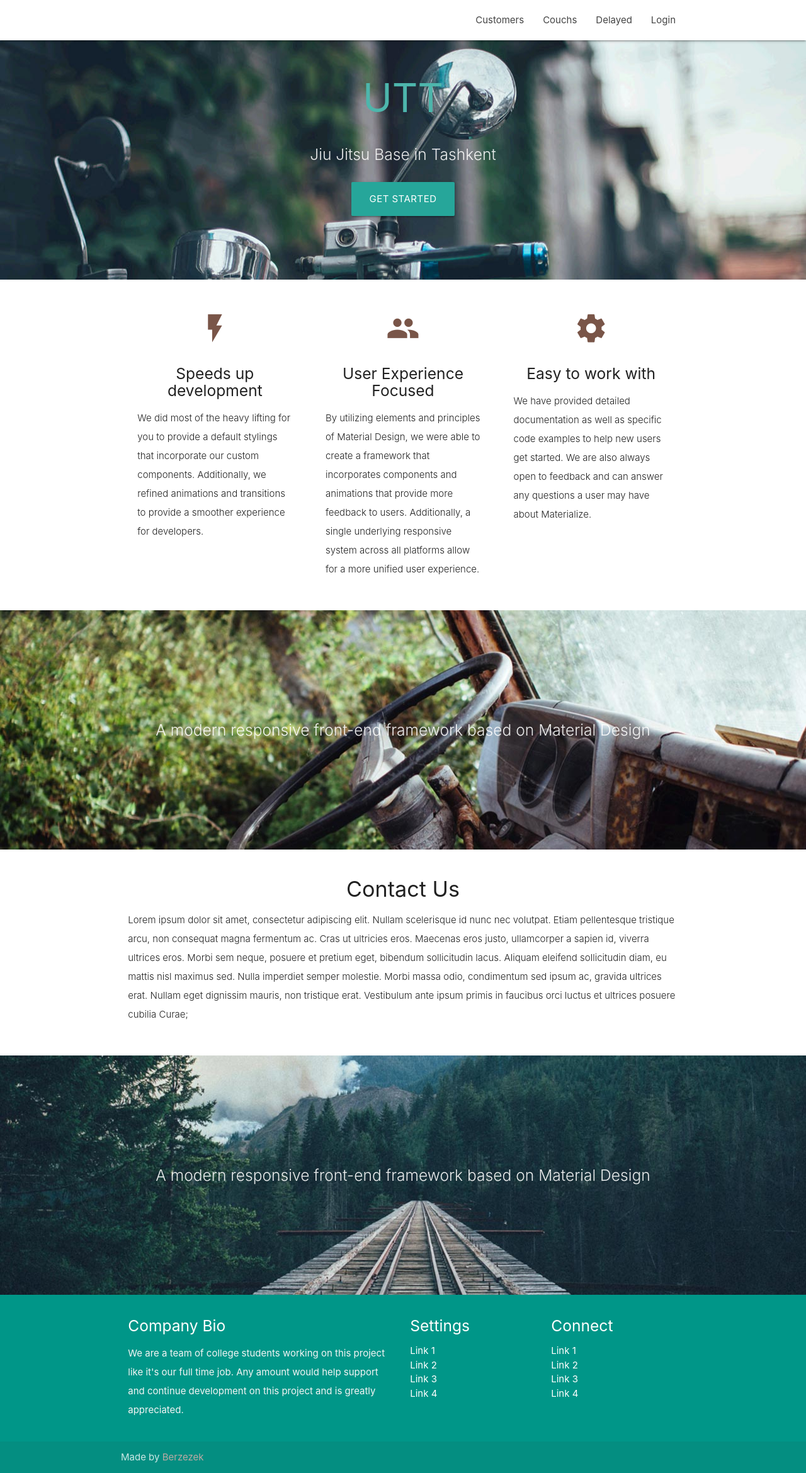
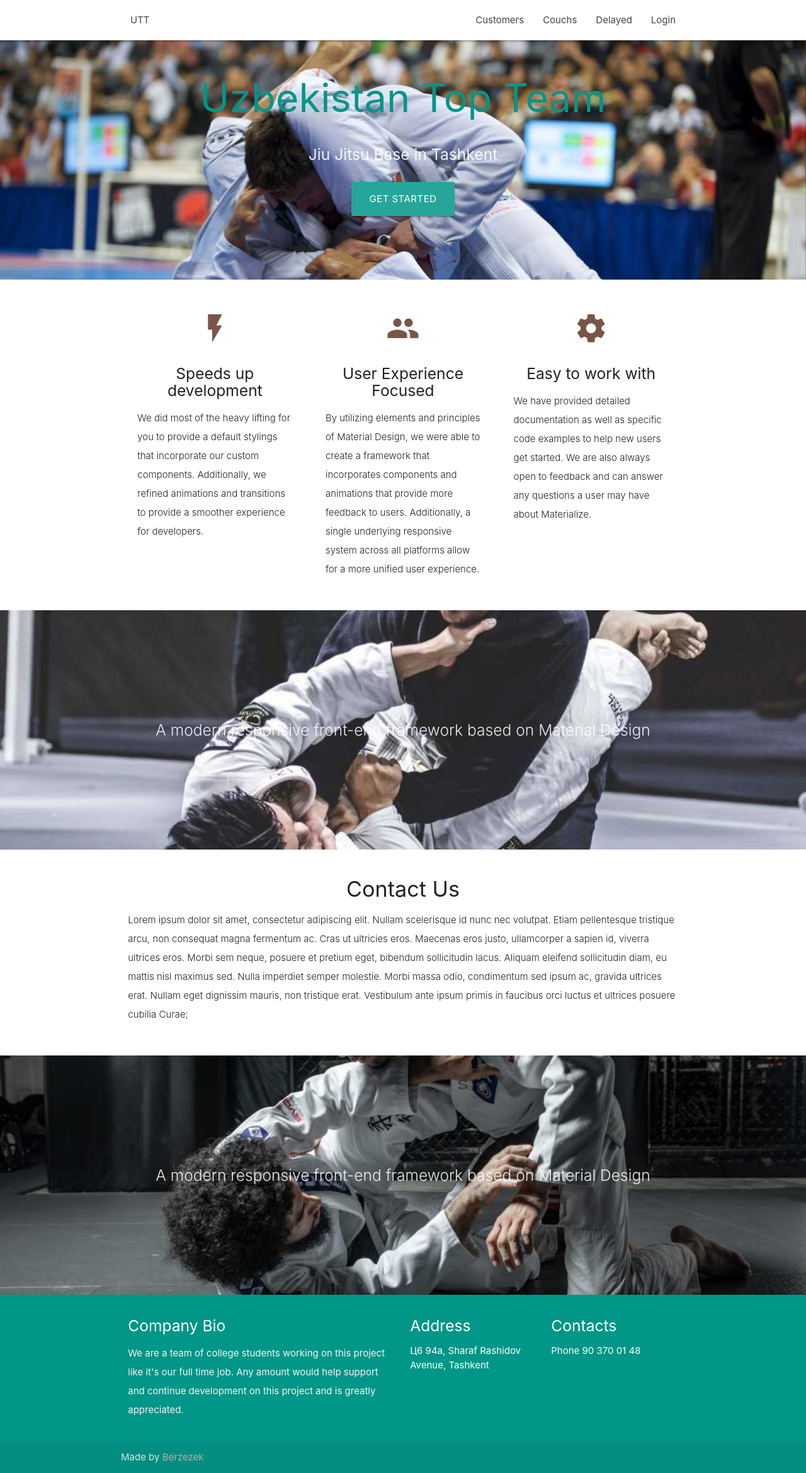
Before and after one commit to berzezek/UTT, a Django app: page / in a window 1280 px wide. Shown: the whole page at 63% size. Run offline with Django 4.2, Linux system fonts and the light colour scheme; some libraries are stand-ins or nearby versions.

Commit message:
background

```diff
--- a/customers/templates/customers/base.html
+++ b/customers/templates/customers/base.html
@@ -15,6 +15,7 @@
 <body>
   <nav class="white" role="navigation">
     <div class="nav-wrapper container">
+      <ul class="left"><li><a href="{% url 'home' %}">UTT</a></li></ul>
 
       <ul class="right">
         <li><a href="{% url 'customers' %}">Customers</a></li>
--- a/customers/templates/customers/index.html
+++ b/customers/templates/customers/index.html
@@ -7,9 +7,9 @@
     <div class="section no-pad-bot">
       <div class="container">
         <br><br>
-        <h1 class="header center teal-text text-lighten-2">UTT</h1>
+        <h1 class="header center teal-text">Uzbekistan Top Team</h1>
         <div class="row center">
-          <h5 class="header col s12 light">Jiu Jitsu Base in Tashkent</h5>
+          <h5 class="header col s12 dark">Jiu Jitsu Base in Tashkent</h5>
         </div>
         <div class="row center">
           <a href="{% url 'home' %}" id="download-button" class="btn-large waves-effect waves-light teal lighten-1">Get Started</a>
@@ -106,21 +106,15 @@
 
         </div>
         <div class="col l3 s12">
-          <h5 class="white-text">Settings</h5>
+          <h5 class="white-text">Address</h5>
           <ul>
-            <li><a class="white-text" href="#!">Link 1</a></li>
-            <li><a class="white-text" href="#!">Link 2</a></li>
-            <li><a class="white-text" href="#!">Link 3</a></li>
-            <li><a class="white-text" href="#!">Link 4</a></li>
+            <li><a class="white-text" href="https://goo.gl/maps/X1KEU7H5ysxxtwF3A">Ц6 94а, Sharaf Rashidov Avenue, Tashkent</a></li>
           </ul>
         </div>
         <div class="col l3 s12">
-          <h5 class="white-text">Connect</h5>
+          <h5 class="white-text">Contacts</h5>
           <ul>
-            <li><a class="white-text" href="#!">Link 1</a></li>
-            <li><a class="white-text" href="#!">Link 2</a></li>
-            <li><a class="white-text" href="#!">Link 3</a></li>
-            <li><a class="white-text" href="#!">Link 4</a></li>
+            <li><a class="white-text" href="tel:+998903700148">Phone 90 370 01 48</a></li>
           </ul>
         </div>
       </div>
--- a/customers/templates/customers/need_to_pay.html
+++ b/customers/templates/customers/need_to_pay.html
@@ -3,14 +3,14 @@
 
 {% block content %}
 <div class="container">
-  <a href=""><h4 class="center">Need to pay</h4></a>
+  <h4 class="center">Need to pay</h4>
 {% for pay in delayed_payment %}
 <div class="row">
     <div class="col s12 m6">
-      <div class="card blue-grey darken-1">
+      <div class="card red darken-1">
         <div class="card-content white-text">
           <span class="card-title">{{ pay.name }}</span>
-
+          <p>Tariff: {{ pay.tariff }}</p>
         </div>
         <div class="card-action">
           <a href="{% url 'customer_detail' pay.pk %}">Details</a>
--- a/main/settings.py
+++ b/main/settings.py
@@ -121,7 +121,7 @@ USE_TZ = True
 # https://docs.djangoproject.com/en/4.0/howto/static-files/
 
 STATIC_URL = 'UTT/static/'
-#STATIC_ROOT = BASE_DIR / 'static'
+# STATIC_ROOT = BASE_DIR / 'static'
 
 STATICFILES_DIRS = [
     BASE_DIR / "static",
```
Also changed, not shown: static/background1.jpg, static/background2.jpg, static/background3.jpg.
